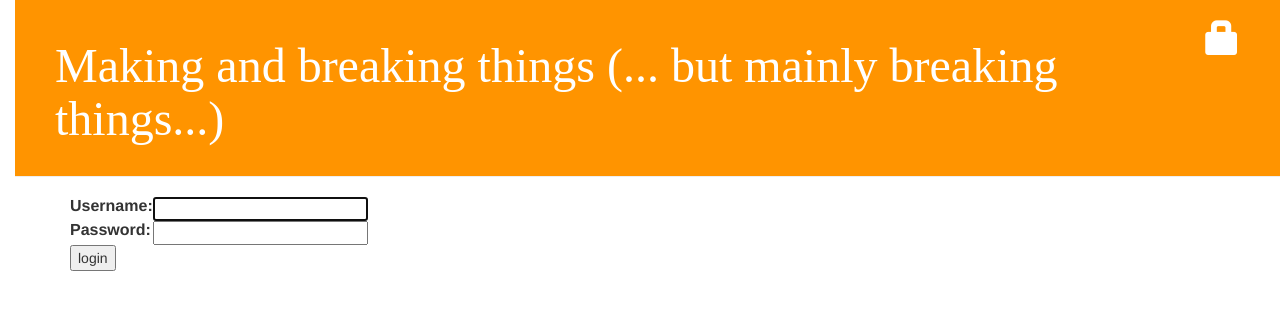
After one commit to ssmores/django_blog, a Django app: page /accounts/login/ in a window 1280 px wide. The commit adds this page. Shown: the top 310 px of the page. Run offline with Django 3.2, Linux system fonts and the light colour scheme; some libraries are stand-ins or nearby versions; some web fonts are replaced.

```diff
--- a/blog/templates/blog/base.html
+++ b/blog/templates/blog/base.html
@@ -12,6 +12,9 @@
             {% if user.is_authenticated %}
                 <a href="{% url 'post_new' %}" class="top-menu"><span class="glyphicon glyphicon-plus"></span></a>
                 <a href="{% url 'post_draft_list' %}" class="top-menu"><span class="glyphicon glyphicon-edit"></span></a>
+                <p class="top-menu">Hello {{ user.username }}<small>(<a href="{% url 'logout' %}">Log out</a>)</small>
+            {% else %}
+                <a href="{% url 'login' %}" class="top-menu"><span class="glyphicon glyphicon-lock"></span></a>
             {% endif %}
             <h1><a href="/">Making and breaking things (... but mainly breaking things...)</a></h1>
         </div>
--- /dev/null
+++ b/blog/templates/registration/login.html
@@ -0,0 +1,25 @@
+{% extends 'blog/base.html' %}
+
+{% block content %}
+
+{% if form.errors %}
+<p>Your username and password didn't match.  Please try again.</p>
+{% endif %}
+
+<form method="post" action="{% url 'login' %}">
+    {% csrf_token %}
+    <table>
+        <tr>
+            <td>{{ form.username.label_tag }}</td>
+            <td>{{ form.username }}</td>
+        </tr>
+        <tr>
+            <td>{{ form.password.label_tag }}</td>
+            <td>{{ form.password }}</td>
+        </tr>
+    </table>
+    <input type="submit" value="login" />
+    <input type="hidden" name="next" value="{{ next }}" />
+</form>
+
+{% endblock %}
--- a/blog/views.py
+++ b/blog/views.py
@@ -16,6 +16,7 @@ def post_detail(request, pk):
     return render(request, 'blog/post_detail.html', {'post': post})
 
 
+@login_required
 def post_new(request):
     if request.method == "POST":
         form = PostForm(request.POST)
@@ -30,6 +31,7 @@ def post_new(request):
     return render(request, 'blog/post_edit.html', {'form': form})
 
 
+@login_required
 def post_edit(request, pk):
     post = get_object_or_404(Post, pk=pk)
     if request.method == "POST":
@@ -45,17 +47,20 @@ def post_edit(request, pk):
     return render(request, 'blog/post_edit.html', {'form': form})
 
 
+@login_required
 def post_draft_list(request):
     posts = Post.objects.filter(published_date__isnull=True).order_by('created_date')
     return render(request, 'blog/post_draft_list.html', {'posts': posts})
 
 
+@login_required
 def post_publish(request, pk):
     post = get_object_or_404(Post, pk=pk)
     post.publish()
     return redirect('post_detail', pk=pk)
 
 
+@login_required
 def post_remove(request, pk):
     post = get_object_or_404(Post, pk=pk)
     post.delete()
--- a/mysite/settings.py
+++ b/mysite/settings.py
@@ -121,3 +121,5 @@ USE_TZ = True
 STATIC_URL = '/static/'
 
 STATIC_ROOT = os.path.join(BASE_DIR, 'static')
+
+LOGIN_REDIRECT_URL = '/'
--- a/mysite/urls.py
+++ b/mysite/urls.py
@@ -14,9 +14,14 @@ Including another URLconf
     2. Add a URL to urlpatterns:  url(r'^blog/', include('blog.urls'))
 """
 from django.conf.urls import include, url
+import django.contrib.auth.views
+
 from django.contrib import admin
+admin.autodiscover()
 
 urlpatterns = [
-    url(r'^admin/', admin.site.urls),
+    url(r'^admin/', include(admin.site.urls)),
+    url(r'^accounts/login/$', django.contrib.auth.views.login, name='login'),
+    url(r'^accounts/logout/$', django.contrib.auth.views.logout, name='logout', kwargs={'next_page': '/'}),
     url(r'', include('blog.urls')),
 ]
```
